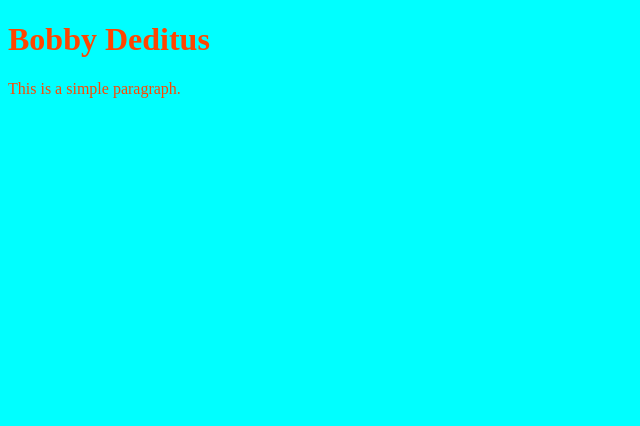
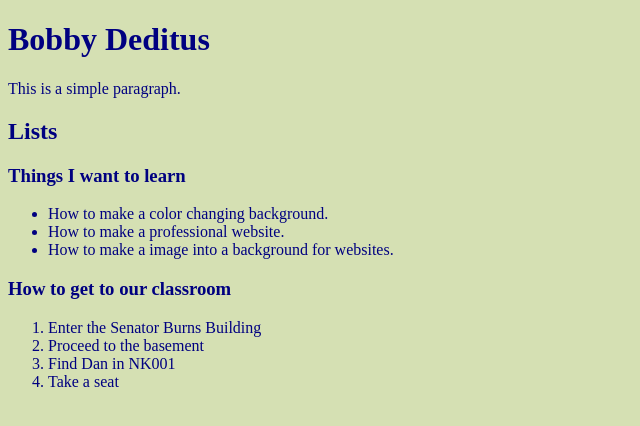
Before and after one commit to rdeditus/cprg218-new-repo-desktop, a plain HTML site: page index.html in a window 1280 px wide. Shown: the whole page, without its empty margins (0-640 px from the left). Drawn offline with Linux system fonts and the light colour scheme.

Commit message:
List Addition BG color change
+ ul (Things I want to learn )
+ ol (How to get to our classroom)
+ keyframes bg color
- bg color
- color

```diff
--- a/index.html
+++ b/index.html
@@ -9,7 +9,21 @@
     <body>
         <h1>Bobby Deditus</h1>
         <p>This is a simple paragraph.</p>
+           <h2>Lists</h2>
+    <h3>Things I want to learn</h3>
+    <ul>
+        <li>How to make a color changing background.</li>
+        <li>How to make a professional website.</li>
+        <li>How to make a image into a background for websites.</li>
+    </ul>
 
+    <h3>How to get to our classroom</h3>
+    <ol>
+        <li class="odd">Enter the Senator Burns Building</li>
+        <li>Proceed to the basement</li>
+        <li class="odd">Find Dan in NK001</li>
+        <li>Take a seat</li>
+    </ol>
     </body>
     <footer>
 
--- a/styles.css
+++ b/styles.css
@@ -1,4 +1,11 @@
 body {
-    background-color: aqua;
-    color:orangered;
+    color:navy;
+    animation: bgcolor 5s infinite;
+    animation-direction:alternate-reverse
 }
+@keyframes bgcolor {
+    0% { background-color: #d5e0b3;}
+    25% { background-color: #FFFFC5;}
+    50% { background-color: #FF9B78;}
+    100% {background-color: #e48782}
+}
```
